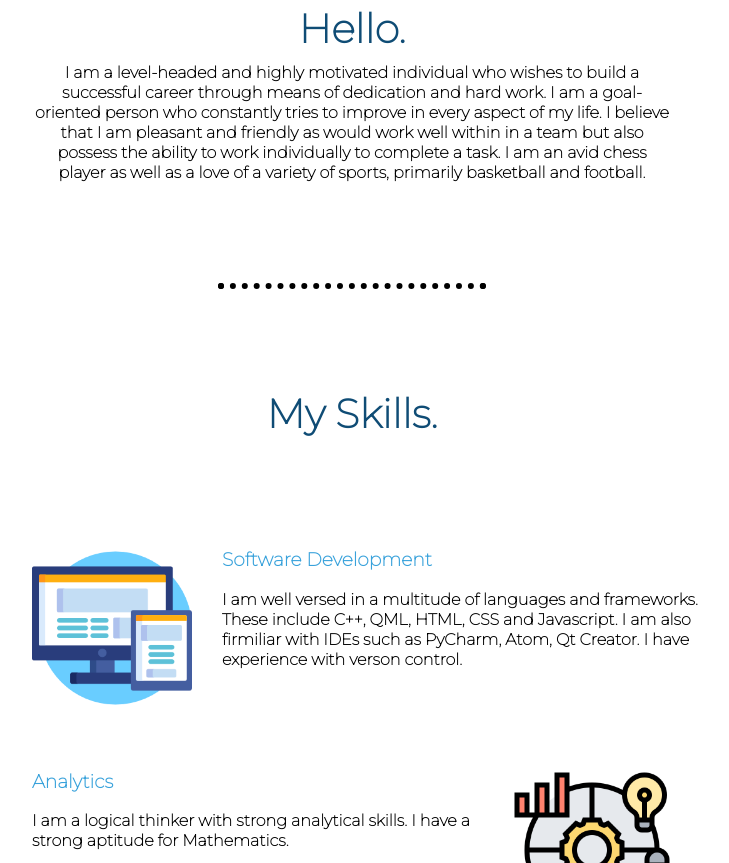
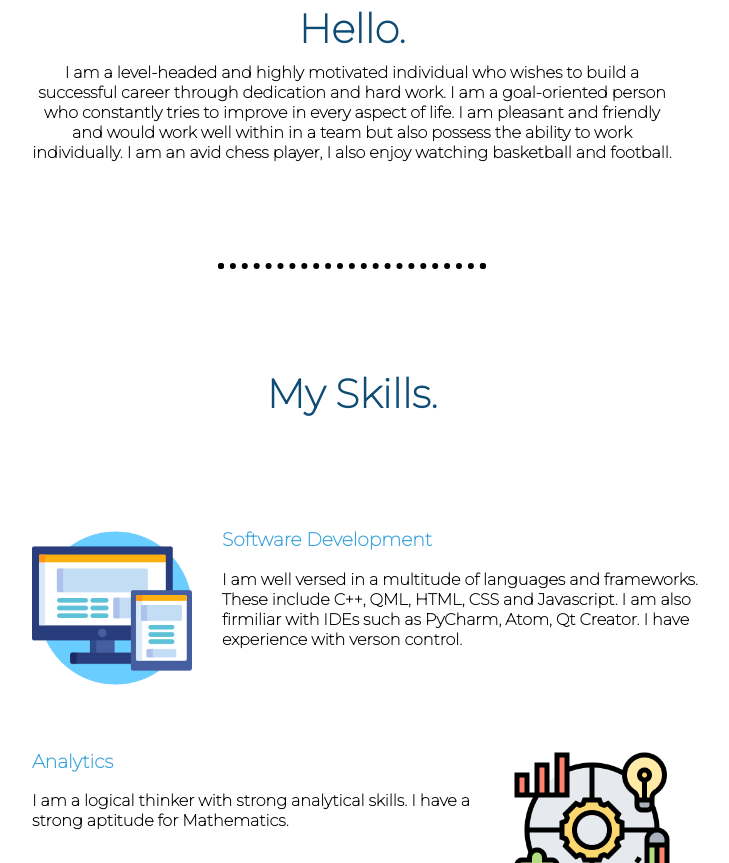
Before and after one commit to Alan1117/myfile, a plain HTML site: page index.html in a window 1280 px wide. Shown: the part 1240-2103 px from the top of the page, without its empty margins (288-1017 px from the left). Drawn offline with Linux system fonts and the light colour scheme; a web font is replaced by a local one.

Commit message:
grammar checks

```diff
--- a/index.html
+++ b/index.html
@@ -22,8 +22,8 @@
       <div class="profile">
         <img src="images/myImage.png" alt="">
         <h2 class="subheading" >Hello.</h2>
-        <p class="intro">I am a level-headed and highly motivated individual who wishes to build a successful career through means of dedication and hard work. I am a goal-oriented person who constantly tries to improve in every aspect of my life. I believe that I
-          am pleasant and friendly as would work well within in a team but also possess the ability to work individually to complete a task. I am an avid chess player as well as a love of a variety of sports, primarily basketball and football.</p>
+        <p class="intro">I am a level-headed and highly motivated individual who wishes to build a successful career through dedication and hard work. I am a goal-oriented person who constantly tries to improve in every aspect of life. I
+          am pleasant and friendly and would work well within in a team but also possess the ability to work individually. I am an avid chess player, I also enjoy watching basketball and football.</p>
       </div>
       <hr class="intro-hr">
       <div class="skills">
```
